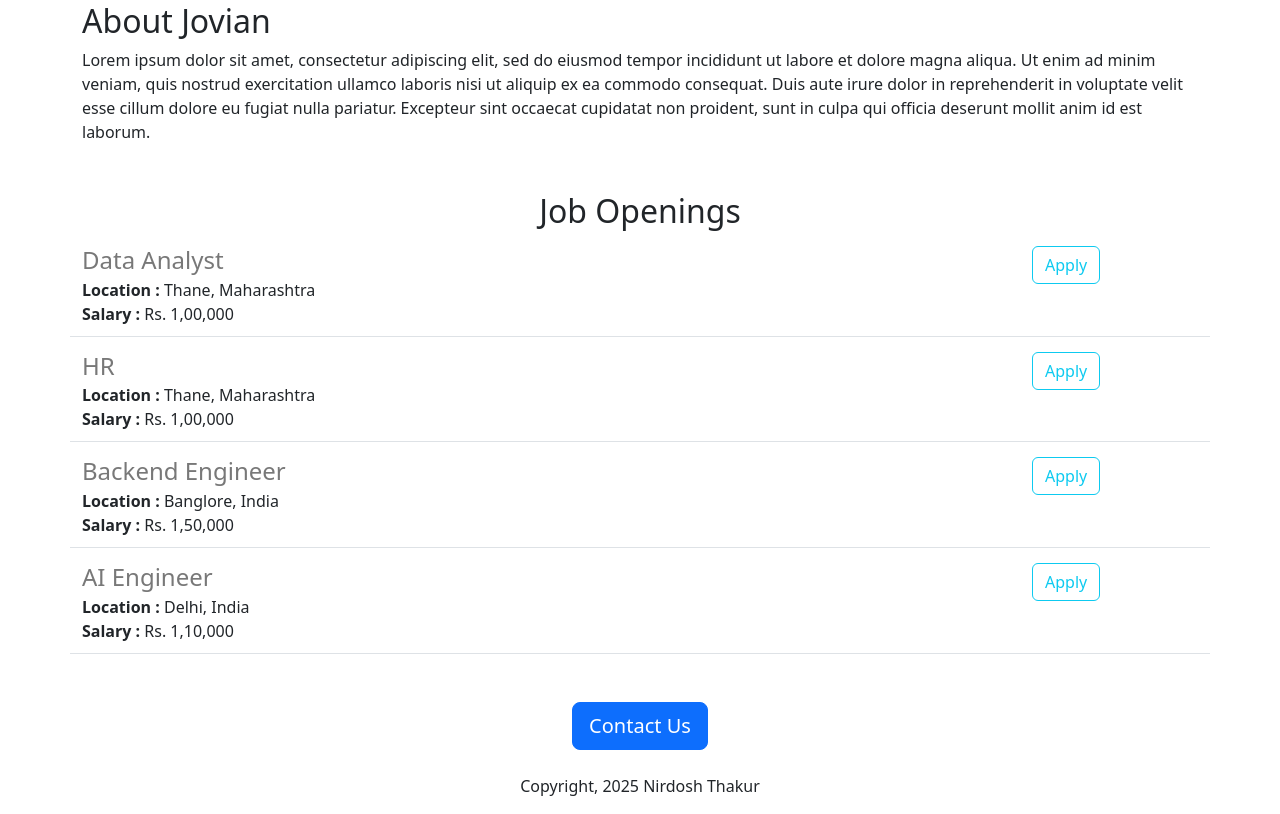
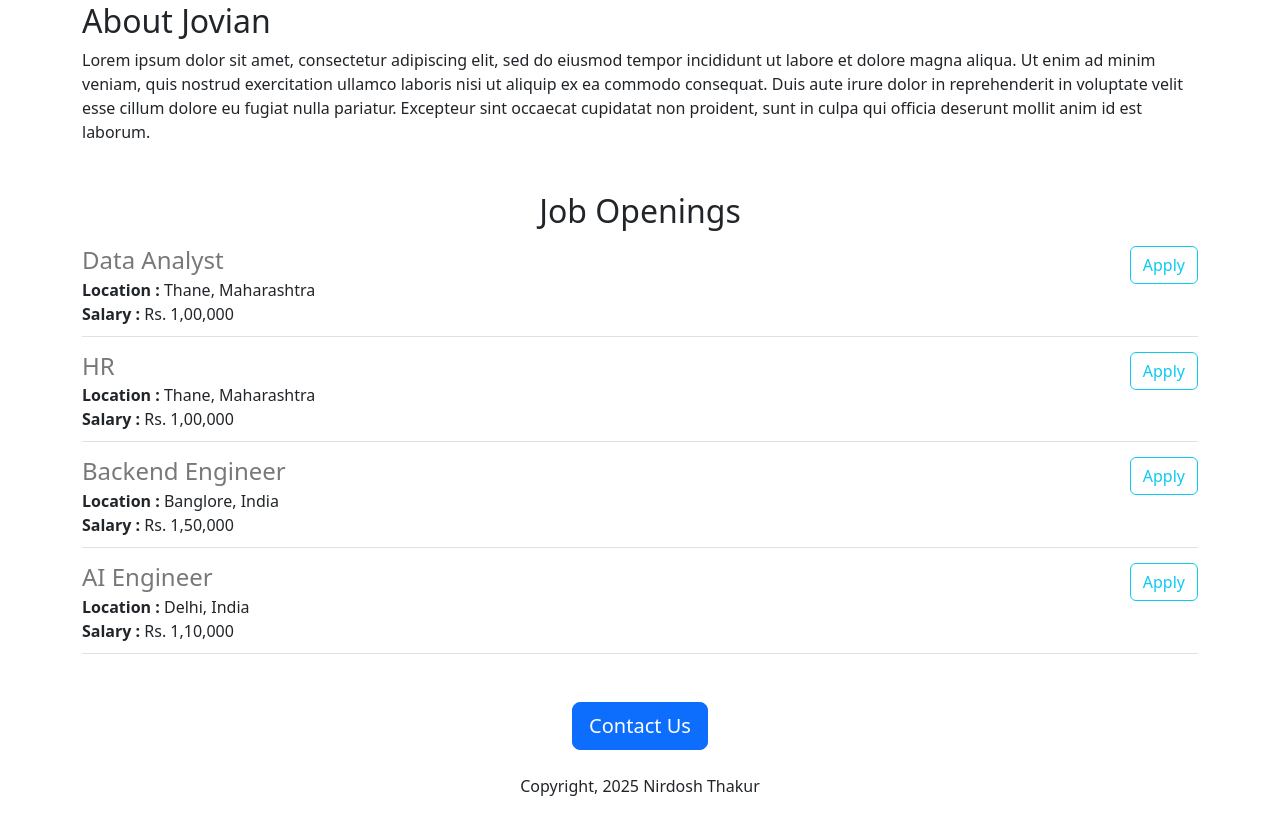
Before and after one commit to nirdosh-thakur/CareerGuard, a Flask app: page / in a window 1280 px wide. Shown: the part 580-1394 px from the top of the page. Run offline with Flask 3, Linux system fonts and the light colour scheme.

Commit message:
UI Minor Changes, Extra images removed from static files

```diff
--- a/templates/home.html
+++ b/templates/home.html
@@ -70,7 +70,7 @@
 
     {% include 'nav.html' %}
 
-    <div class="container" style="margin-top: 110px;">
+    <div class="container">
       <h1 class="text-center mb-0">{{company_name}}</h1>
       <p class="text-center">Where Dreams Meet Reality</p>
       <img id = "banner" src = "https://ec3c773c-0619-4956-9964-698f73a6182c-00-1zns7vwmc7e3r.sisko.replit.dev/static/banner3.jpg" height = "320"></img>
--- a/templates/jobitem.html
+++ b/templates/jobitem.html
@@ -1,6 +1,6 @@
-<div class="row border-bottom" style = "margin-top:15px; margin-bottom:1px; padding-bottom:10px">
+<div class="border-bottom" style = "margin-top:15px; margin-bottom:1px; padding-bottom:10px; align-content:space-between;">
 
-  <div class="col-10">
+  <div style="float:left;">
     <h4 style="color:rgb(120,120,120); margin-bottom:3px;">
     {{idx['title']}}
     </h4>
@@ -14,7 +14,7 @@
   </div>
 
 
-  <div class="col-2">
+  <div style="float:right;">
     <button type="button" class="btn btn-outline-info">Apply</button>
   </div>
 
--- a/templates/nav.html
+++ b/templates/nav.html
@@ -1,6 +1,6 @@
-<div id="onlyHeader">
+<div id="onlyHeader" style="height: 110px;">
     <header class="navbar container shadow-sm fixed-top bg-white d-flex flex-wrap justify-content-between align-items-center py-3 mb-4 border-bottom">
-      <a href="/" class="d-flex align-items-center mb-3 mb-md-0 me-md-auto text-decoration-none">
+      <a href="/" class="d-flex align-items-center mb-2 mb-md-0 me-md-auto text-decoration-none">
 
         <!-- Boxy Logo -->
         <img src="/static/Logo1.jpg" alt="Logo" class="logo">
```
Also changed, not shown: static/Logo.jpg (deleted), static/banner.jpg (deleted), static/banner2.jpg (deleted).
